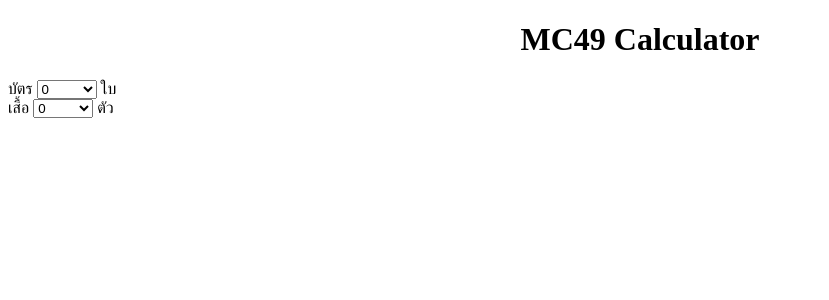
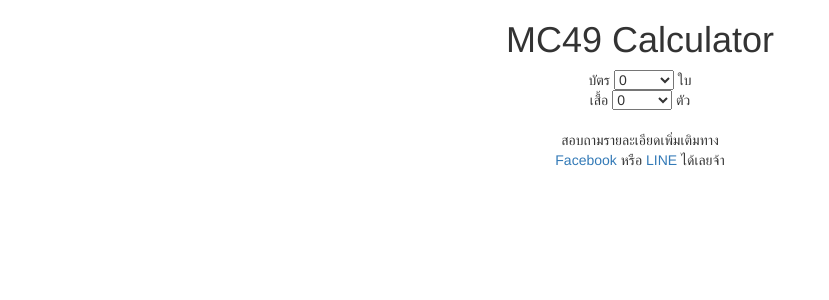
Before and after one commit to TongWR/tongwr.github.io, a Jekyll site: the page built from mc49.md, in a window 1280 px wide. Shown: the top 300 px of the page, without its empty margins (0-829 px from the left). Built offline with Jekyll 4.4.1, drawn with Linux system fonts in a browser that asks for light colours; nearby versions of some CDN libraries.

Commit message:
Add Bootstrap and contact details

```diff
--- a/_layouts/mc49.html
+++ b/_layouts/mc49.html
@@ -10,6 +10,15 @@
   src="https://code.jquery.com/jquery-3.1.1.slim.min.js"
   integrity="sha256-/SIrNqv8h6QGKDuNoLGA4iret+kyesCkHGzVUUV0shc="
   crossorigin="anonymous"></script>
+
+  <!-- Bootstrap: CSS -->
+  <link rel="stylesheet" href="https://maxcdn.bootstrapcdn.com/bootstrap/3.3.7/css/bootstrap.min.css" integrity="sha384-BVYiiSIFeK1dGmJRAkycuHAHRg32OmUcww7on3RYdg4Va+PmSTsz/K68vbdEjh4u" crossorigin="anonymous">
+
+  <!-- Bootstrap: Optional theme -->
+  <link rel="stylesheet" href="https://maxcdn.bootstrapcdn.com/bootstrap/3.3.7/css/bootstrap-theme.min.css" integrity="sha384-rHyoN1iRsVXV4nD0JutlnGaslCJuC7uwjduW9SVrLvRYooPp2bWYgmgJQIXwl/Sp" crossorigin="anonymous">
+
+  <!-- Bootstrap: JavaScript -->
+  <script src="https://maxcdn.bootstrapcdn.com/bootstrap/3.3.7/js/bootstrap.min.js" integrity="sha384-Tc5IQib027qvyjSMfHjOMaLkfuWVxZxUPnCJA7l2mCWNIpG9mGCD8wGNIcPD7Txa" crossorigin="anonymous"></script>
 </head>
 
 <style>
@@ -18,6 +27,10 @@
 }
 
 .purchase-form__item-list {
+  display: flex;
+  flex-direction: column;
+  align-items: center;
+
   list-style-type: none;
   padding: 0;
 }
@@ -30,6 +43,10 @@
   display: none;
 }
 
+.purchase-form__contact-details {
+  text-align: center;
+}
+
 #full-price {
   color: #777;
   text-decoration: line-through;
@@ -39,14 +56,18 @@
   color: red;
   font-size: 2em;
 }
+
+.prices {
+  text-align: center;
+}
 </style>
 
-<body>
-  <header>
-    <h1 class="page-title">MC49 Calculator</h1>
+<body class="container">
+  <header class="row">
+    <h1 class="page-title col-xs-12">MC49 Calculator</h1>
   </header>
-  <main>
-    <form class="purchase-form">
+  <main class="row">
+    <form class="purchase-form col-xs-12 col-sm-8 col-sm-offset-2 col-md-6 col-md-offset-3 col-lg-4 col-lg-offset-4">
       <ul class="purchase-form__item-list">
         <li class="purchase-form__item">
           บัตร
@@ -101,8 +122,9 @@
         </li>
       </ul>
     </form>
-    <section class="price-display">
+    <section class="price-display col-xs-12 col-sm-8 col-sm-offset-2 col-md-6 col-md-offset-3 col-lg-4 col-lg-offset-4">
       <p class="prices"><span id="full-price"></span> <span id="total-price"></span></p>
+      <p class="purchase-form__contact-details">สอบถามรายละเอียดเพิ่มเติมทาง<br><a href="https://www.facebook.com/raomc49/">Facebook</a> หรือ <a href="https://line.me/R/ti/p/%40raomc49">LINE</a> ได้เลยจ้า </p>
     </section>
   </main>
 </body>
```
